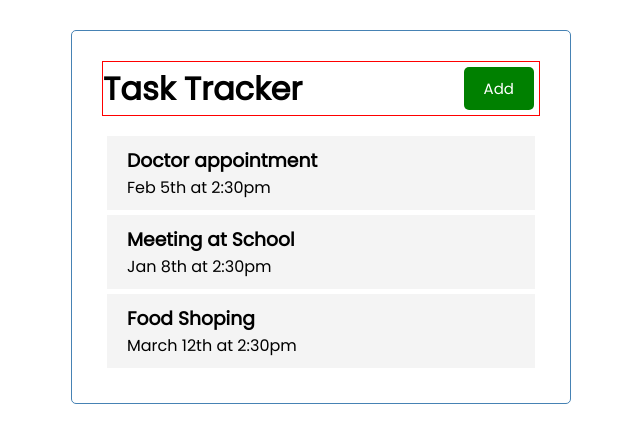
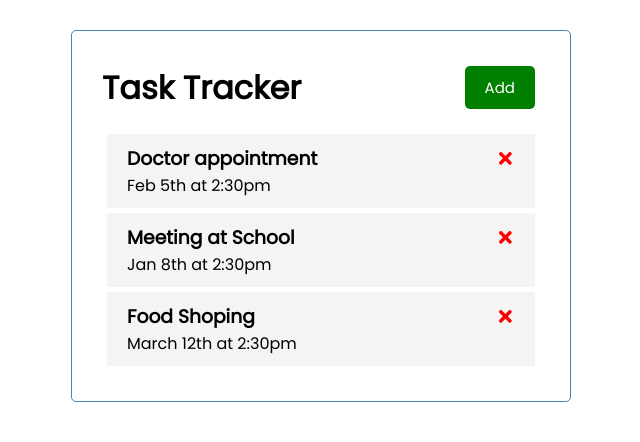
Before and after one commit to dataskeptic/Task-Tracker-with-React, a React (Create React App) app: page / in a window 1280 px wide. Shown: the top 442 px of the page, without its empty margins (319-959 px from the left). Built offline with nearby package versions, Linux system fonts and the light colour scheme.

Commit message:
delete task

```diff
--- a/package.json
+++ b/package.json
@@ -8,6 +8,7 @@
     "@testing-library/user-event": "^12.8.0",
     "react": "^17.0.1",
     "react-dom": "^17.0.1",
+    "react-icons": "^4.2.0",
     "react-scripts": "4.0.3",
     "web-vitals": "^1.1.0"
   },
--- a/src/App.js
+++ b/src/App.js
@@ -25,10 +25,18 @@
     },
 ])
 
+// Delete Task
+
+const deleteTask = (id) => {
+  setTasks(tasks.filter((task) => task.id !== id ))
+}
+
+
   return (
     <div className="container">
         <Header />
-        <Tasks tasks={tasks}/>
+        {tasks.length > 0 ? <Tasks tasks={tasks}
+        onDelete={deleteTask}/> : 'No Tasks to show'}
     </div>
   )
 }
--- a/src/components/Task.js
+++ b/src/components/Task.js
@@ -1,7 +1,14 @@
-const Task = ({ task }) => {
+import { FaTimes } from 'react-icons/fa'
+
+const Task = ({ task, onDelete }) => {
     return (
         <div className='task'>
-            <h3>{task.text}</h3>
+            <h3>
+                {task.text}{' '}
+                <FaTimes
+                    style={{ color: 'red', cursor: 'pointer' }}
+                    onClick={() => onDelete(task.id)}/>
+            </h3>
             <p>{task.day}</p>
         </div>
     )
--- a/src/components/Tasks.js
+++ b/src/components/Tasks.js
@@ -1,11 +1,11 @@
 import Task from './Task'
 
-const Tasks = ({ tasks }) => {
+const Tasks = ({ tasks, onDelete }) => {
 
     return (
         <>
          {tasks.map((task) => (
-            < Task key={task.id}  task={task} />
+            < Task key={task.id}  task={task} onDelete={onDelete} />
          ))}
         </>
     )
--- a/src/index.css
+++ b/src/index.css
@@ -25,7 +25,6 @@
   justify-content: space-between;
   align-items: center;
   margin-bottom: 20px;
-  border: 1px solid red;
 }
 
 .btn {
```
Also changed, not shown: 1 other file (tests, documents, lock files or other folders).
